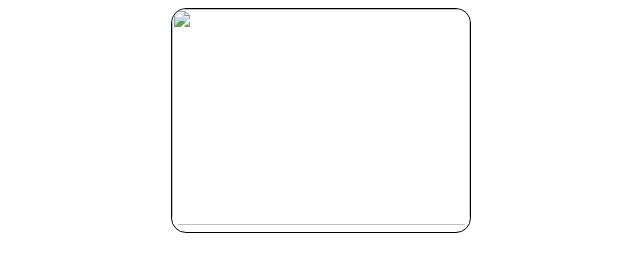
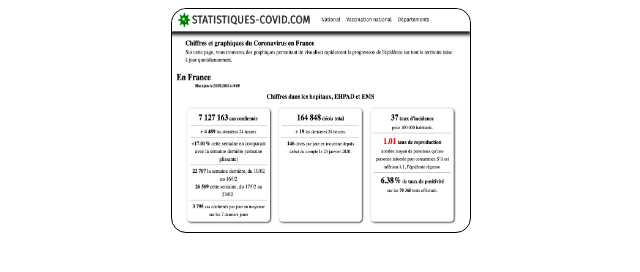
Before and after one commit to yannletouzey/card-popup, a plain HTML site: page index.html in a window 1280 px wide. Shown: the whole page, without its empty margins (319-959 px from the left). Drawn offline with Linux system fonts and the light colour scheme.

Commit message:
fix index.html + add img*2

```diff
--- a/index.html
+++ b/index.html
@@ -11,10 +11,10 @@
     <div>
         <div id="container" class="container">
             <div id="containerImg" class="containerImg">
-                <img src="img/stat-4:3.png" alt="" class="img" id="img">
+                <img src="img/stat-4-3.png" alt="Image statistiques-covid.com" class="img" id="img">
                 <div id="containerThumbnail" class="containerThumbnail">
-                    <img src="img/stat-4:3.png" alt="" class="thumbnail thumbnailOne" id="thumbnailOne">
-                    <img src="img/stat-4:3.png" alt="" class="thumbnail thumbnailTwo" id="thumbnailTwo">
+                    <img src="img/stat-4-3.png" alt="Image statistiques-covid.com" class="thumbnail thumbnailOne" id="thumbnailOne">
+                    <img src="img/stat-4-3.png" alt="Image statistiques-covid.com" class="thumbnail thumbnailTwo" id="thumbnailTwo">
                 </div>
             </div>
             <div id="boxArticle" class="boxArticle">
```
Also changed, not shown: img/stat-4-3.png (added), img/stat-cov.png (added).
